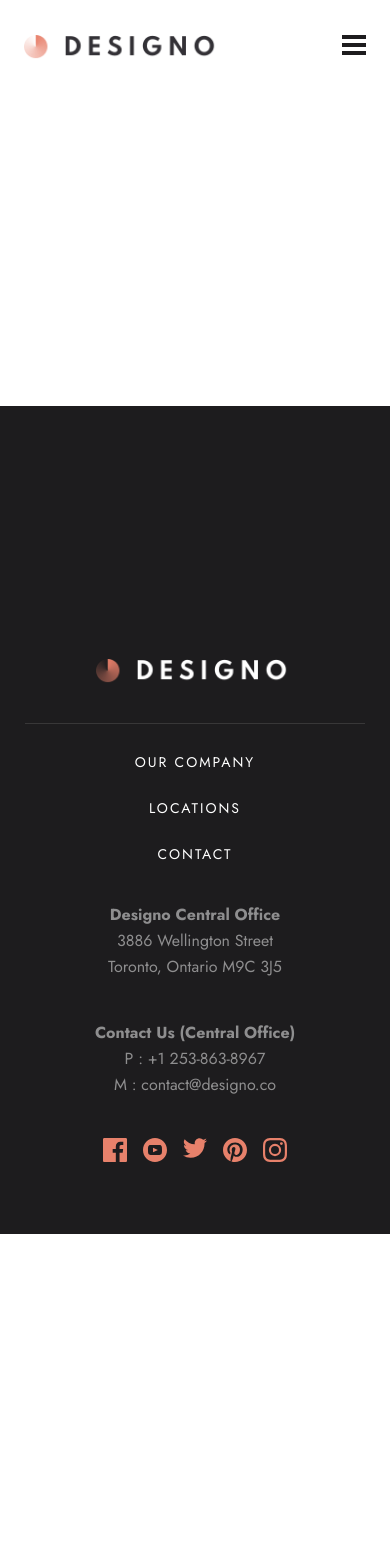
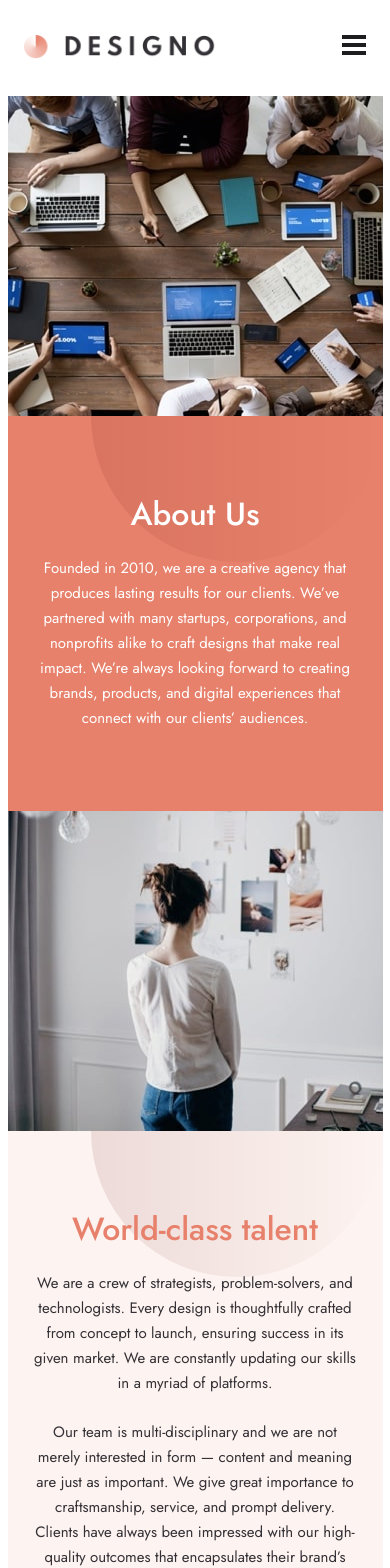
Before and after one commit to dbslapitan/designo, a Next.js app: page /about in a window 390 px wide. Shown: the top 1568 px of the page. Before the commit the page ends 1234 px from the top, so only its background shows below. Built offline with nearby package versions, Linux system fonts and the light colour scheme.

Commit message:
partial on about page mobile

```diff
--- a/src/app/about/page.module.scss
+++ b/src/app/about/page.module.scss
@@ -2,5 +2,10 @@
 @use "../../styles/variables" as *;
 
 .about{
+    position: relative;
     padding-bottom: 19.375rem;
+
+    @include tablet{
+        padding-bottom: 23.75rem;
+    }
 }
--- a/src/app/about/page.tsx
+++ b/src/app/about/page.tsx
@@ -1,9 +1,16 @@
+import CallToAction from "@/ui/call-to-action/call-to-action";
 import styles from "./page.module.scss";
+import hero from "../../../public/about/mobile/image-about-hero.jpg";
+import real from "../../../public/about/mobile/image-real-deal.jpg";
+import world from "../../../public/about/mobile//image-world-class-talent.jpg";
+import SingleCard from "@/ui/single-card/single-card";
 
 export default function About(){
     return(
         <main className={`${styles["about"]}`}>
-
+            <SingleCard hero={true} data={{image: hero, title: "About Us", paragrahps: ["Founded in 2010, we are a creative agency that produces lasting results for our clients. We’ve partnered with many startups, corporations, and nonprofits alike to craft designs that make real impact. We’re always looking forward to creating brands, products, and digital experiences that connect with our clients’ audiences."]}}/>
+            <SingleCard data={{image: world, title: "World-class talent", paragrahps:["We are a crew of strategists, problem-solvers, and technologists. Every design is thoughtfully crafted from concept to launch, ensuring success in its given market. We are constantly updating our skills in a myriad of platforms.", "Our team is multi-disciplinary and we are not merely interested in form — content and meaning are just as important. We give great importance to craftsmanship, service, and prompt delivery. Clients have always been impressed with our high-quality outcomes that encapsulates their brand’s story and mission."]}}/>
+            <CallToAction />
         </main>
     );
 }
--- /dev/null
+++ b/src/ui/single-card/single-card.module.scss
@@ -0,0 +1,57 @@
+@use "../../styles/mixins" as *;
+@use "../../styles/variables" as *;
+
+.card{
+    width: 23.4375rem;
+    margin: 0 auto 0;
+
+    &__cover{
+        height: 100%;
+    }
+
+    &__first{
+        height: 20rem;
+    }
+
+    &__last{
+        padding: 5rem 0;
+        text-align: center;
+
+        &--peach{
+            background-color: $peach;
+            background-image: url("../../../public/shared/desktop/bg-pattern-small-circle.svg");
+            background-repeat: no-repeat;
+            background-size: 18.25rem 18.25rem;
+            background-position: right -9.125rem;
+            color: $white;
+        }
+
+        &--light{
+            background-color: #FDF3F0;
+            background-image: url("../../../public/shared/desktop/bg-pattern-small-circle.svg");
+            background-repeat: no-repeat;
+            background-size: 18.25rem 18.25rem;
+            background-position: right -9.125rem;
+            color: $peach;
+
+        }
+    }
+
+    &__title{
+        @include heading-2;
+    }
+
+    &__description{
+        @include body-1;
+        padding: 0 1.5rem;
+        margin-top: 1.5rem;
+
+        &--white{
+            color: $white;
+        }
+
+        &--black{
+            color: $dark-grey;
+        }
+    }
+}
--- /dev/null
+++ b/src/ui/single-card/single-card.tsx
@@ -0,0 +1,25 @@
+import { StaticImageData } from "next/image";
+import styles from "./single-card.module.scss";
+
+export default function SingleCard({className = "", data, hero = false}: {className?: string, data: {image: StaticImageData, title: string, paragrahps: string[]}, hero?: boolean}){
+
+
+    return(
+        <section className={`${styles["card"]} ${className ? className : ""}`}>
+            <div className={`${styles["card__first"]}`}>
+                <img src={data.image.src} alt={`cover picture for ${data.title}`}  className={`${styles["card__cover"]}`}/>
+            </div>
+            <div className={`${styles["card__last"]} ${hero ? styles["card__last--peach"] : styles["card__last--light"]}`}>
+                {hero && <h1 className={`${styles["card__title"]}`}>{data.title}</h1>}
+                {!hero && <h2 className={`${styles["card__title"]}`}>{data.title}</h2>}
+                {
+                    data.paragrahps.map(paragraph => {
+                        return(
+                            <p key={paragraph} className={`${styles["card__description"]} ${hero ? styles["card__description--white"] : styles["card__description--black"]}`}>{paragraph}</p>
+                        );
+                    })
+                }
+            </div>
+        </section>
+    );
+}
```
